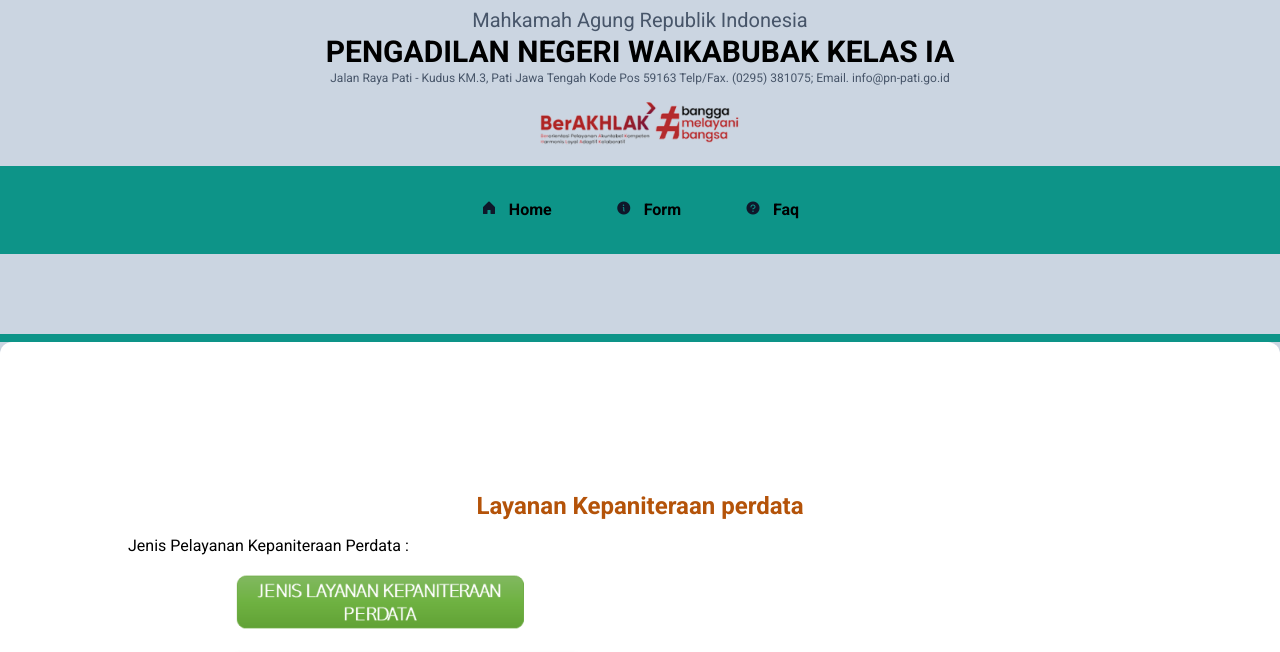
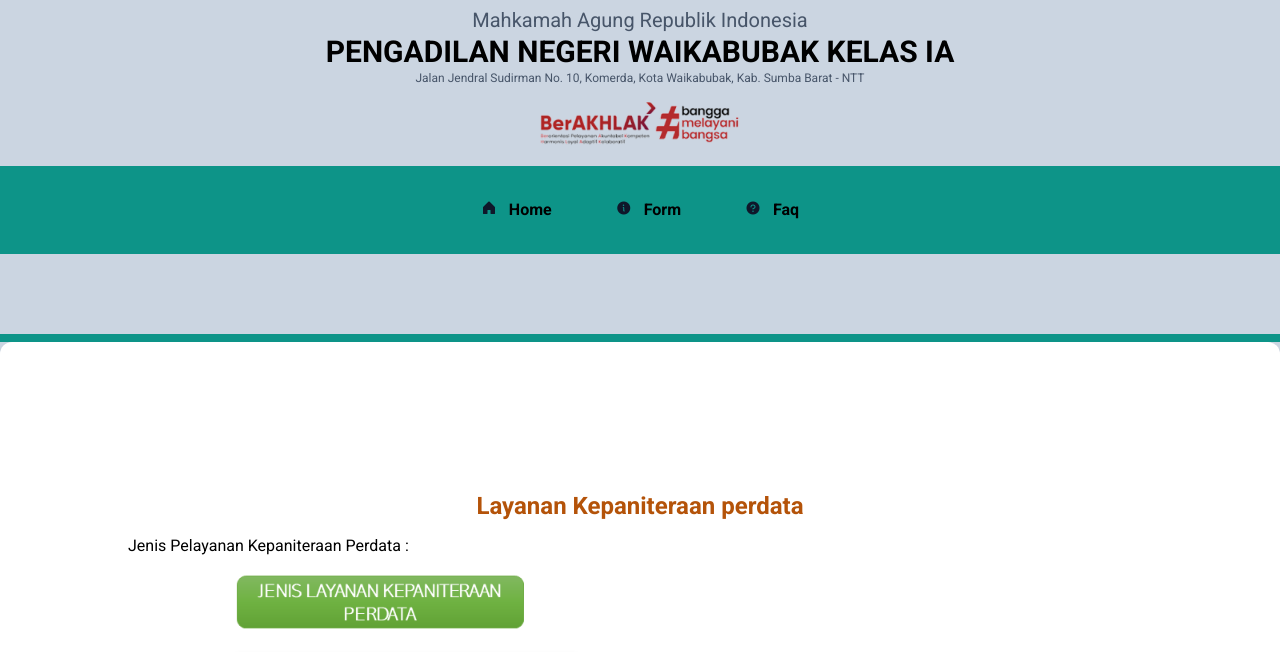
Before and after one commit to isoul87/Asisten-Sistem-Informasi-Keadilan, a website: page index.html in a window 1280 px wide. Shown: the part 148-800 px from the top of the page. Drawn offline with nearby package versions, Linux system fonts and the light colour scheme.

Commit message:
add ui#8

```diff
--- a/index.html
+++ b/index.html
@@ -29,8 +29,9 @@
                 <div class="text-xs flex flex-col text-center">
                     <h3 class="text-lg text-slate-600 lg:text-xl">Mahkamah Agung Republik Indonesia</h3>
                     <h1 class="font-bold text-xl lg:text-3xl">PENGADILAN NEGERI WAIKABUBAK KELAS IA</h1>
-                    <p class="text-slate-600">Jalan Raya Pati - Kudus KM.3, Pati Jawa Tengah Kode Pos 59163
-                        Telp/Fax. (0295) 381075; Email. info@pn-pati.go.id</p>
+                    <p class="text-slate-600">Jalan Jendral Sudirman No. 10, Komerda, Kota Waikabubak,
+                        Kab. Sumba Barat - NTT
+                    </p>
                 </div>
                 <div class="flex">
                     <img src="src/img/berakhlak-bangga-melayani-bangsa-300x66 1.png" width="200" alt="">
```
